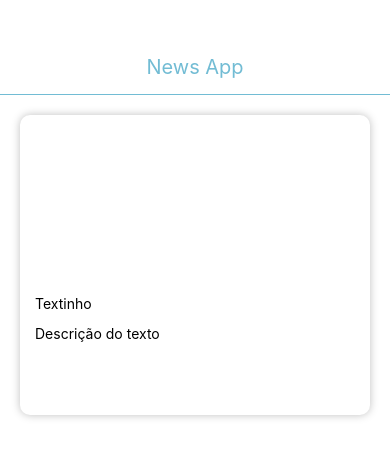
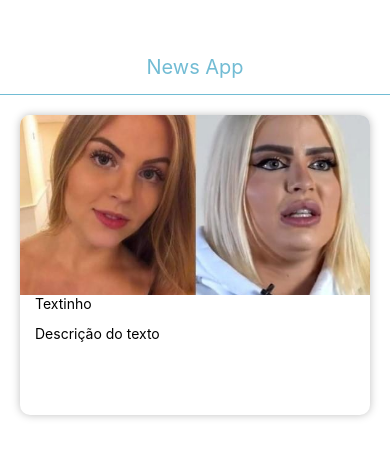
Before and after one commit to d4k37/newsApp, a React Native app: screen / in a window 390 px wide. Shown: the top 458 px of the page. Built offline with nearby package versions, Linux system fonts and the light colour scheme.

Commit message:
Working with images

```diff
--- a/src/components/Card.js
+++ b/src/components/Card.js
@@ -1,11 +1,14 @@
 import react from 'react'
-import {View, Text, StyleSheet, Platform} from 'react-native'
+import {View, Text, StyleSheet, Image} from 'react-native'
 
 const Card = () => {
     return(
         <View style={styles.card}>
             <View style={styles.imageWrapper}>
-
+                <Image
+                source={require('../../assets/luisa.jpg')}
+                style={styles.image}
+                />
             </View>
             <View style={styles.titleWrapper}>
                 <Text>Textinho</Text>
@@ -45,5 +48,9 @@
     },
     descriptionWrapper:{
         paddingHorizontal: 15
+    },
+    image:{
+        height: '100%',
+        width: "100%"
     }
 })
```
Also changed, not shown: assets/luisa.jpg (added), assets/luva.jpg (added).
